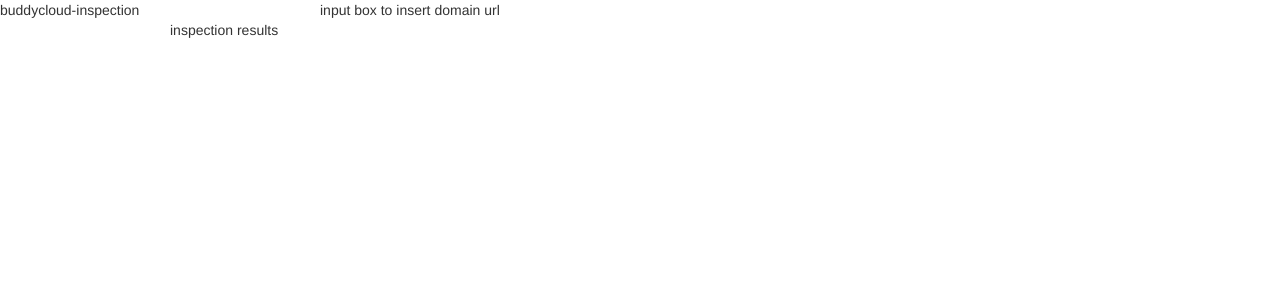
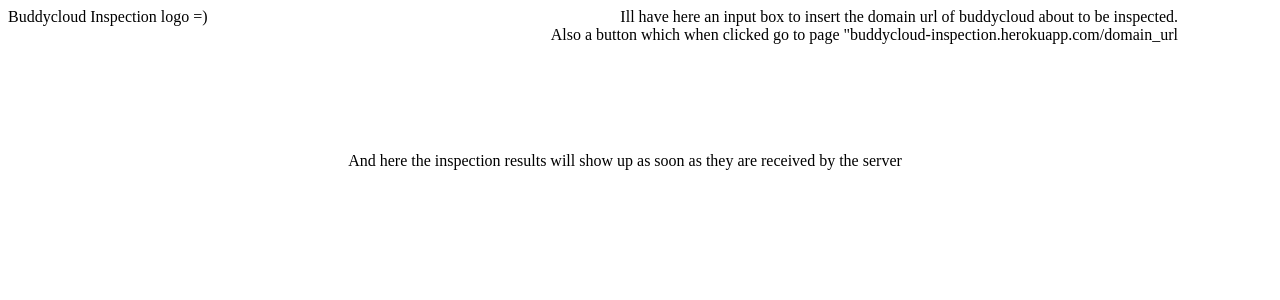
Before and after one commit to buddycloud/buddycloud-tests-framework, a Flask app: page / in a window 1280 px wide. Shown: the top 300 px of the page. Run offline with Flask 2, Linux system fonts and the light colour scheme; some libraries are stand-ins or nearby versions.

Commit message:
Fixed initial markup

```diff
--- a/templates/index.html
+++ b/templates/index.html
@@ -1,19 +1,20 @@
-<DOCTYPE html>
+<DOCTYPE html style="height:100%;">
 
 	<head>
-		<link rel="stylesheet" type="text/css" href="static/bootstrap/css/bootstrap.min.css">
+		<link rel="stylesheet" type="text/css" href="static/bootstrap/css/bootstrap-responsive.min.css">
 	</head>
-	<body>
-		<div class='row'>
+	<body style="height:90%;">
+		<div class='row' style="height:20%;">
 			<div class='span4'>
-				buddycloud-inspection
+				Buddycloud Inspection logo =)
 			</div>
-			<div class='span8'>
-				input box to insert domain url
+			<div class='span8' style='text-align:right;'>
+				Ill have here an input box to insert the domain url of buddycloud about to be inspected. </br>
+				Also a button which when clicked go to page "buddycloud-inspection.herokuapp.com/domain_url
 			</div>
 		</div>
-		<div class='container'>
-			inspection results
+		<div class='row' style="text-align:center;">
+			And here the inspection results will show up as soon as they are received by the server
 		</div>
 	</body>
 
```
